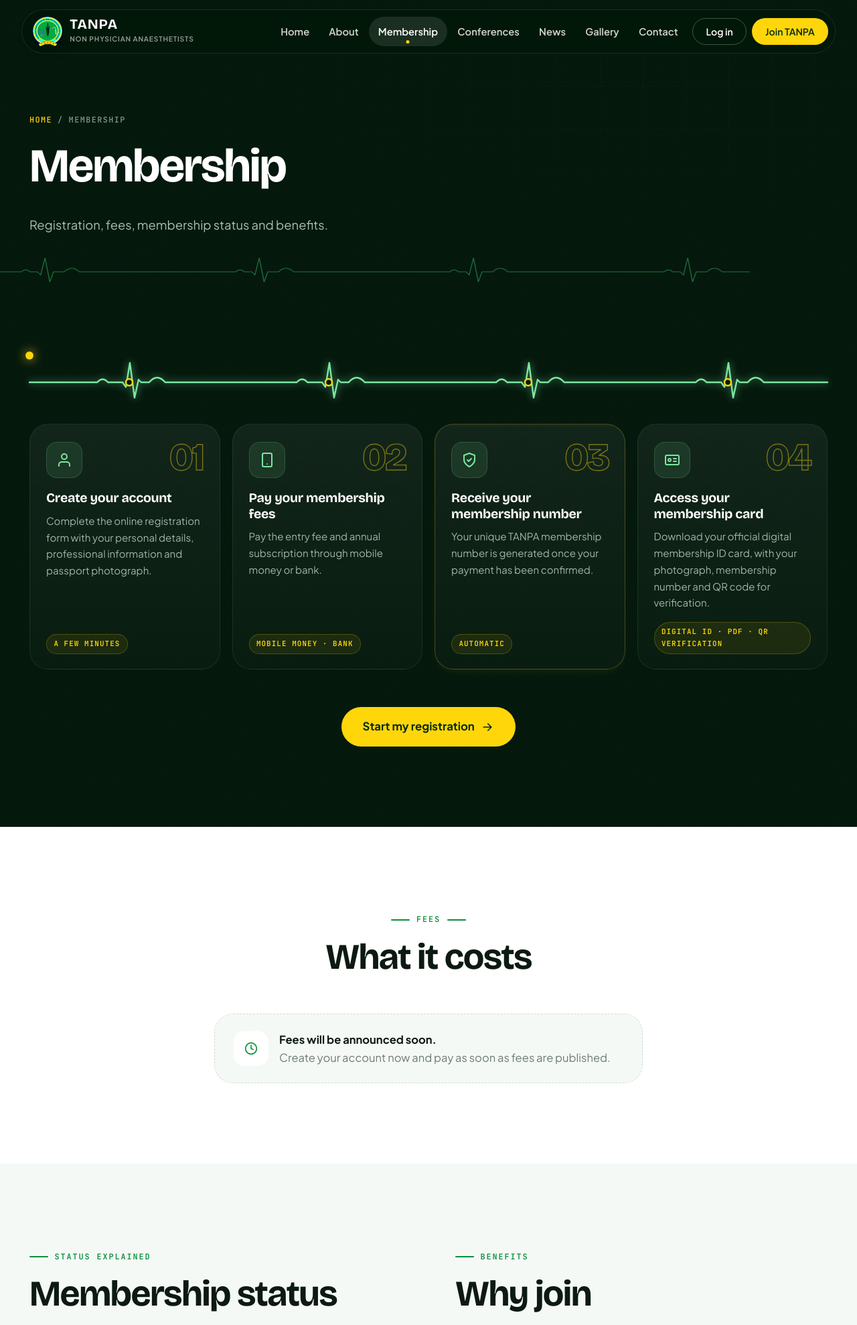
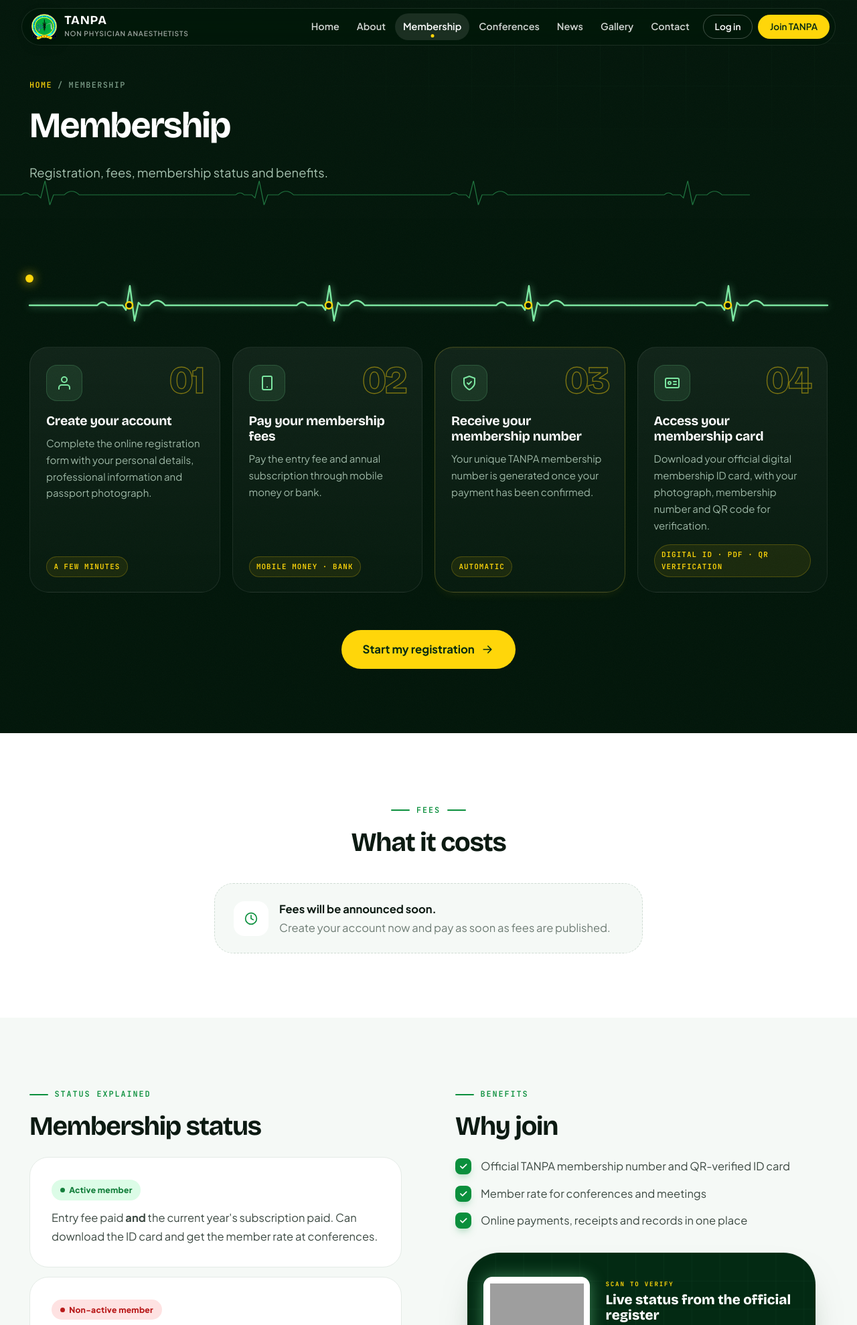
Before and after one commit to Barackwilliam/Tanpa, a Django app: page /membership/ in a window 1280 px wide. Shown: the top 1979 px of the page at 67% size. Run offline with Django 5.2, Linux system fonts and the light colour scheme; data comes from the database, SQL or seed files in the repository; data that the repository does not hold is empty; parts of the project's set-up code (start-up, migrations or seed data) failed here and were passed over; grey boxes are pictures that could not be loaded.

Commit message:
Fit the site to laptop screens (e.g. 1366x768)
- Slimmer header, smaller hero heading, compact Member services card so the
  whole hero fits above the fold; descriptions hide on short screens
- Tighter section spacing and heading sizes on desktop; shorter page headers
- Fees placeholder heading no longer repeats 'Membership fees'
Phone layout is unchanged.

Co-Authored-By: Claude Opus 5.5 <noreply@anthropic.com>
Claude-Session: https://claude.ai/code/session_01GFUFTGewAorKU7BmQ91BaJ

```diff
--- a/static/css/site.css
+++ b/static/css/site.css
@@ -995,3 +995,58 @@ h1,h2,h3{overflow-wrap:break-word}
 .pillar h4{font-family:var(--f-mono);font-size:.72rem;font-weight:600;letter-spacing:.16em;text-transform:uppercase;color:var(--g-600);margin:0 0 .45rem}
 .pillar h4 svg{width:15px;height:15px}
 .pillar p{margin:0;font-size:1rem;line-height:1.55;color:var(--ink);font-weight:500}
+
+/* =====================================================================
+   Laptop / short-screen sizing (desktop only; phones unchanged)
+   ===================================================================== */
+@media(min-width:601px){
+  .section{padding:clamp(64px,7.5vw,104px) 0}
+  .section.tight{padding:56px 0}
+  .head{margin-bottom:40px}
+  .split-head{margin-bottom:36px}
+  h2{font-size:clamp(1.9rem,3.1vw,2.75rem)}
+  .lede{font-size:clamp(1.1rem,1.5vw,1.3rem)}
+}
+@media(min-width:1121px){
+  .nav-shell{top:12px}
+  .nav{padding:7px 8px 7px 14px}
+  .brand img{width:38px;height:38px}
+  .brand b{font-size:1.15rem}
+  .nav-links a{font-size:.9rem;padding:.5rem .75rem}
+  .nav-cta .btn{padding:.65rem 1.05rem;font-size:.85rem}
+}
+@media(min-width:981px){
+  .hero{min-height:0;padding:128px 0 96px}
+  .hero .wrap{grid-template-columns:minmax(0,1.15fr) minmax(0,.85fr);gap:56px}
+  .hero h1{font-size:clamp(2.6rem,4.6vw,4.4rem);margin-bottom:.4em}
+  .hero .lead{font-size:1.08rem;margin-bottom:1.8rem}
+  .hero .btn-lg{padding:.95rem 1.5rem;font-size:.98rem}
+  .monitor{padding:18px;max-width:420px;justify-self:end;width:100%}
+  .monitor-top{margin-bottom:10px}
+  .ecg-box{height:66px;margin-bottom:12px}
+  .msvc{gap:6px}
+  .msvc a{padding:10px 12px}
+  .msvc .ic{width:34px;height:34px}
+  .msvc b{font-size:.9rem}
+  .msvc small{font-size:.75rem;line-height:1.35;display:block}
+  .mver-label{margin-top:10px}
+  .phero{padding:132px 0 64px}
+  .phero h1{font-size:clamp(2.3rem,4.2vw,3.6rem)}
+  .photo-frame{aspect-ratio:1/1;max-height:520px}
+  .event-spot{min-height:440px}
+  .event-spot .inner{padding:40px}
+  .portal-hero{padding:128px 0 120px}
+  .cta-xl{padding:64px 48px}
+  .cta-xl h2{font-size:clamp(2rem,3.4vw,3rem)}
+}
+/* short laptop screens (e.g. 1366x768 with browser bars) */
+@media(min-width:981px) and (max-height:820px){
+  .hero{padding:112px 0 80px}
+  .hero-tag{display:none}
+  .hero h1{font-size:clamp(2.4rem,4vw,3.6rem)}
+  .hero .lead{font-size:1rem;max-width:32em}
+  .msvc small{display:none}
+  .msvc a{padding:9px 12px}
+  .ecg-box{height:56px}
+  .phero{padding:118px 0 52px}
+}
--- a/templates/core/home.html
+++ b/templates/core/home.html
@@ -147,7 +147,7 @@
       <div class="fee hot" data-reveal style="--d:.16s"><small style="color:var(--y)">Total · new members</small><b><sup>TZS</sup>{{ fees.joining_total|intcomma }}</b><p style="margin:0 0 12px">Entry fee + first annual subscription.</p><a class="btn btn-yellow btn-sm" href="{% url 'members:register' %}">Become a member →</a></div>
     </div>
     {% else %}
-    <div class="tba" data-reveal style="max-width:640px;margin:0 auto"><div class="ic">{% include "partials/icon.html" with name="clock" %}</div><div><b style="color:var(--ink)">Membership fees</b><br><span class="muted">Membership registration is open. Fee details and payment options will be announced soon.</span></div></div>
+    <div class="tba" data-reveal style="max-width:640px;margin:0 auto"><div class="ic">{% include "partials/icon.html" with name="clock" %}</div><div><b style="color:var(--ink)">Fees coming soon</b><br><span class="muted">Membership registration is open. Fee details and payment options will be announced soon.</span></div></div>
     {% endif %}
   </div>
 </section>
```
